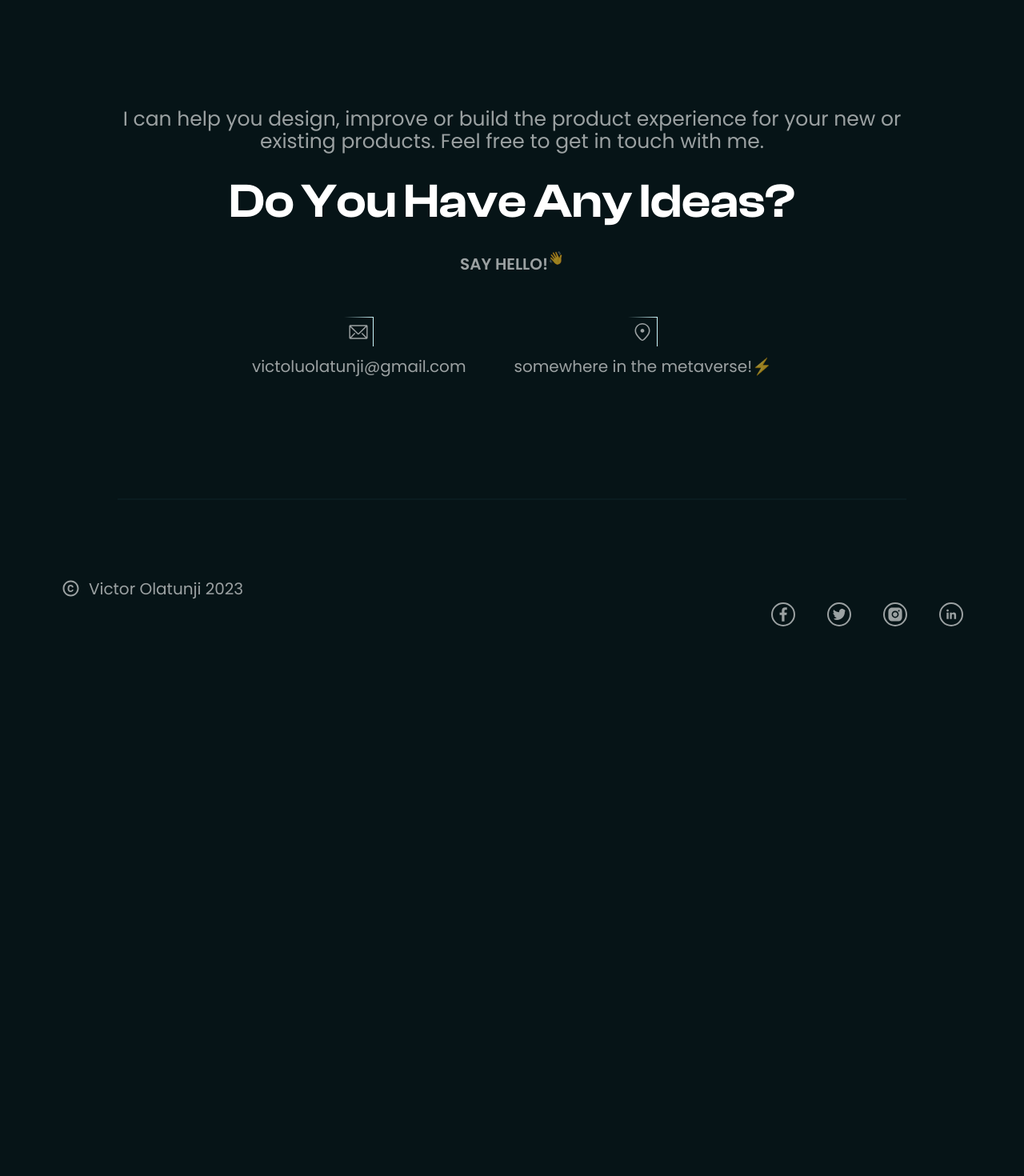
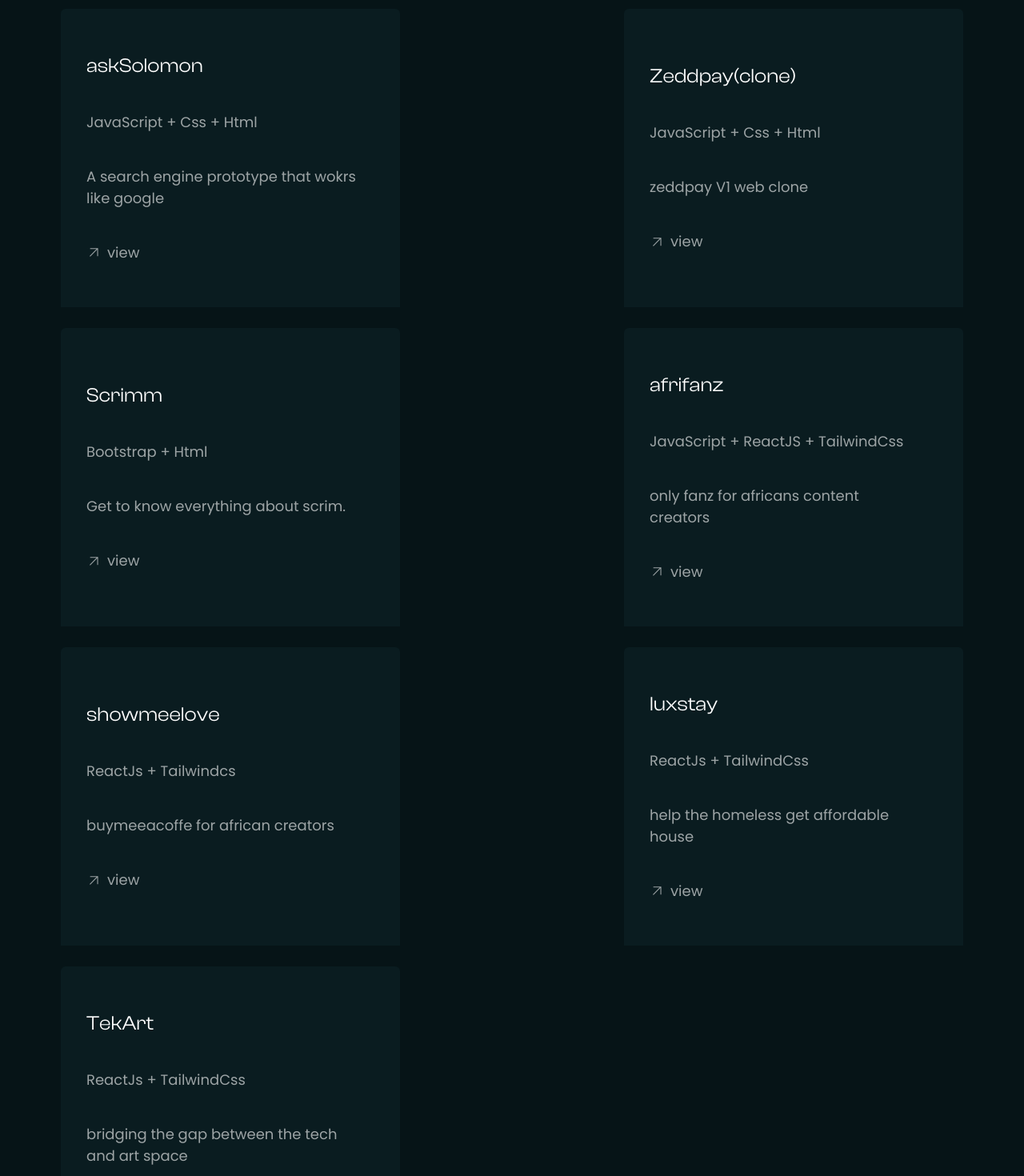
Before and after one commit to Victorola-coder/VickyJay, a React (Vite) app: page / in a window 1280 px wide. Shown: the part 6480-7950 px from the top of the page at 80% size. Before the commit the page ends 7313 px from the top, so only its background shows below. Built offline with nearby package versions, Linux system fonts and the light colour scheme.

Commit message:
--demmo-V1.0.0

```diff
--- a/src/Data/projects.js
+++ b/src/Data/projects.js
@@ -1,8 +1,56 @@
 export const projectData = [
     {
         name: 'text2Speech',
-        desc: ' converts the text input to an audio output',
-        lang: ' JavaScript + webspeechAPI + TailwindCss + Html',
+        desc: 'converts the text input to an audio output',
+        lang: 'JavaScript + webspeechAPI + TailwindCss + Html',
         link: 'https://text2speeech.vercel.app/',
     },
+    {
+        name: 'hbdAoPresh',
+        desc: 'Happpu Birthday Wish to Ao Presh',
+        lang: ' JavaScript + CSS + Html',
+        link: 'https://hbd-aopresh.vercel.app',
+    },
+    {
+        name: 'askSolomon',
+        desc: 'A search engine prototype that wokrs like google',
+        lang: 'JavaScript + Css + Html',
+        link: 'https://asksolomon.vercel.app/',
+    },
+    {
+        name: 'Zeddpay(clone)',
+        desc: 'zeddpay V1 web clone',
+        lang: ' JavaScript + Css + Html',
+        link: 'https://zeddpay-clvne.vercel.app/',
+    },
+    {
+        name: 'Scrimm',
+        desc: 'Get to know everything about scrim.',
+        lang: 'Bootstrap + Html',
+        link: 'hhttps://victorola-coder.github.io/scrimm/',
+    },
+    {
+        name: 'afrifanz',
+        desc: 'only fanz for africans content creators',
+        lang: 'JavaScript + ReactJS + TailwindCss',
+        link: 'https://waitlist.afrifnaz.com/',
+    },
+    {
+        name: 'showmeelove',
+        desc: 'buymeeacoffe for african creators',
+        lang: 'ReactJs + Tailwindcs',
+        link: 'https://showmeelove.com/',
+    },
+    {
+        name: 'luxstay',
+        desc: 'help the homeless get affordable house',
+        lang: 'ReactJs + TailwindCss',
+        link: 'https://luxstayy.vercel.app/',
+    },
+    {
+        name: 'TekArt',
+        desc: 'bridging the gap between the tech and art space',
+        lang: 'ReactJs + TailwindCss',
+        link: 'https://tekarthq.com/',
+    },
 ]
```
